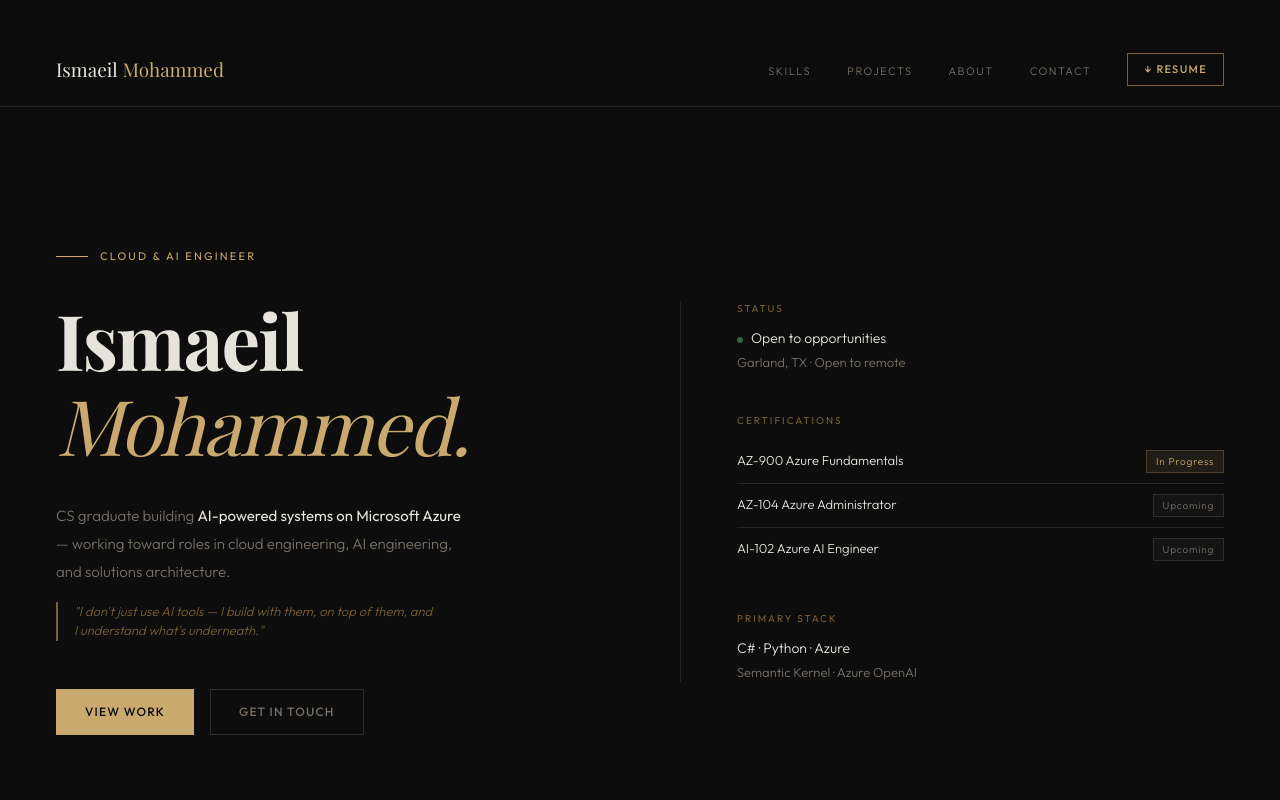
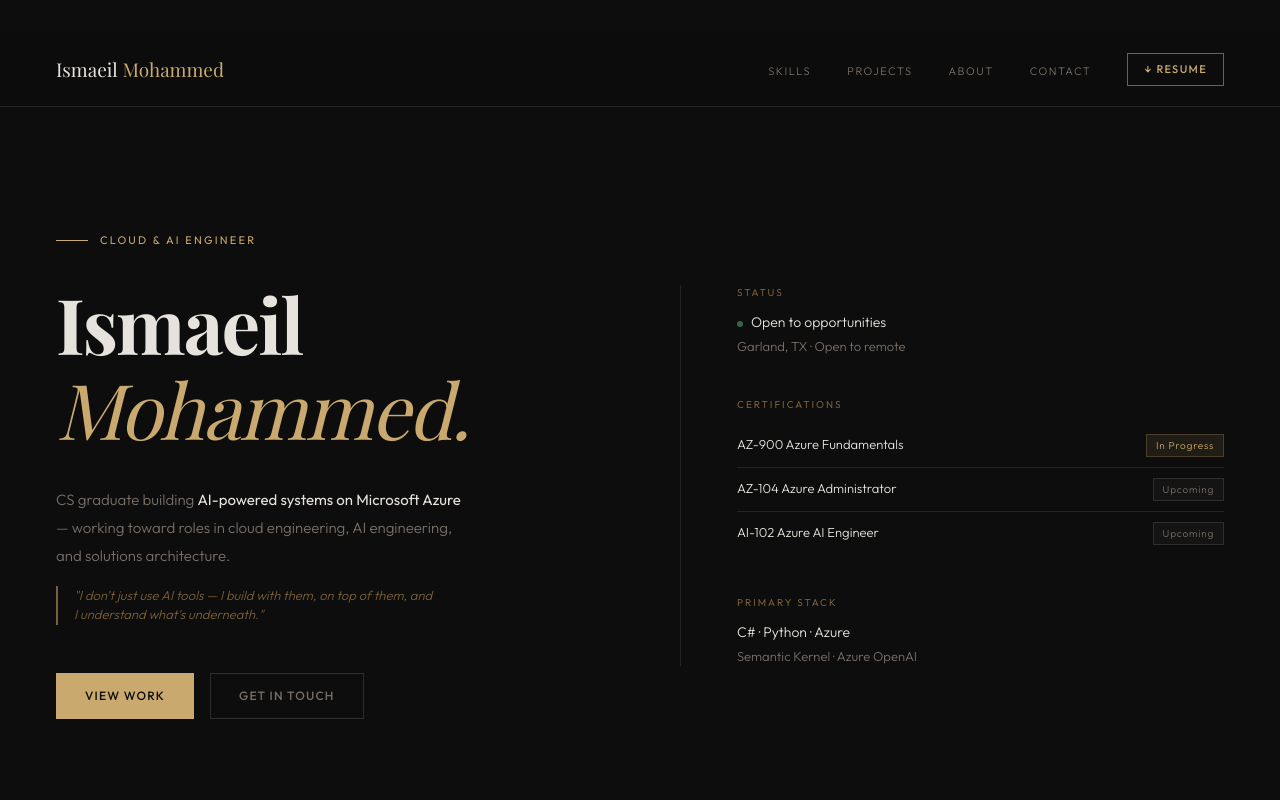
Before and after one commit to Itsasmile/Portfolio, a React (Vite) app: page / in a window 1280 px wide. Shown: the top 800 px of the page. Built offline with nearby package versions, Linux system fonts and the light colour scheme; a web font is replaced by a local one.

Commit message:
fix nav padding

```diff
--- a/src/App.jsx
+++ b/src/App.jsx
@@ -31,7 +31,7 @@ export default function App() {
   return (
     <div className="min-h-screen bg-bg text-ink">
       <Navbar />
-      <div className="pt-[72px]">
+      <div className="pt-[56px]">
         <Hero />
         <HowIWork />
         <Skills />
```
